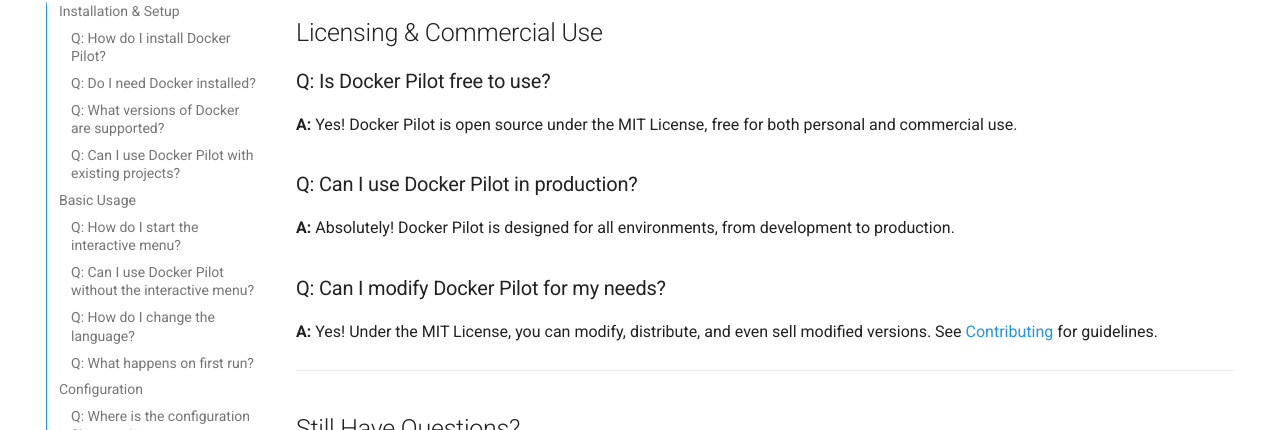
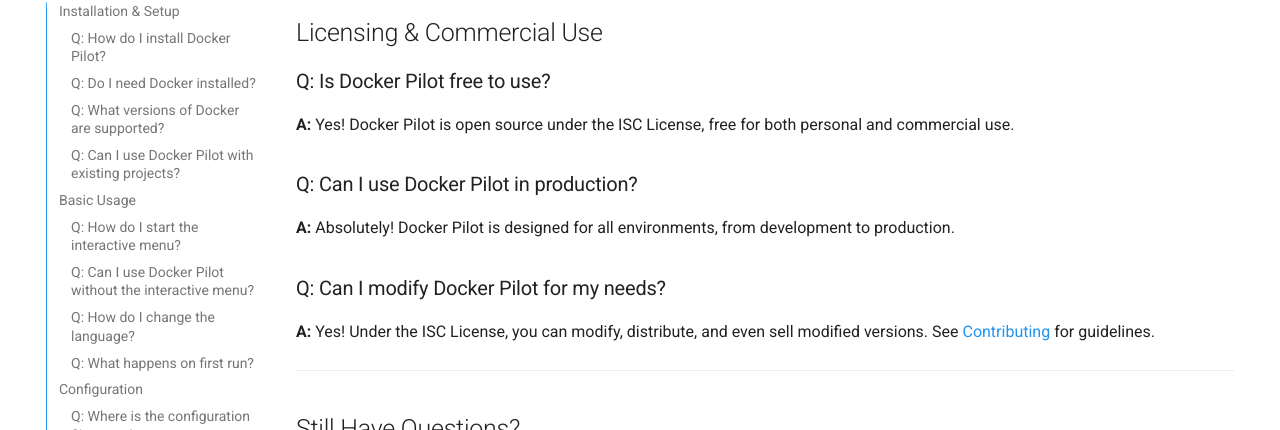
Before and after one commit to Jonhvmp/docker-pilot, an MkDocs documentation site: the page built from docs/faq.md, in a window 1280 px wide and 900 px high, scrolled down 7469 px. Shown: the part 145-575 px from the top of the window. Built offline with MkDocs 1.6.1 and Material for MkDocs 9.7.7, drawn with Linux system fonts in a browser that asks for light colours; comment, search, counter and statistics services are not loaded; the version menu is left out.

Commit message:
feat: Adicionar licença ISC ao projeto

```diff
--- a/docs/faq.md
+++ b/docs/faq.md
@@ -352,7 +352,7 @@
 
 ### Q: Is Docker Pilot free to use?
 
-**A:** Yes! Docker Pilot is open source under the MIT License, free for both personal and commercial use.
+**A:** Yes! Docker Pilot is open source under the ISC License, free for both personal and commercial use.
 
 ### Q: Can I use Docker Pilot in production?
 
@@ -360,7 +360,7 @@
 
 ### Q: Can I modify Docker Pilot for my needs?
 
-**A:** Yes! Under the MIT License, you can modify, distribute, and even sell modified versions. See [Contributing](development/contributing.md) for guidelines.
+**A:** Yes! Under the ISC License, you can modify, distribute, and even sell modified versions. See [Contributing](development/contributing.md) for guidelines.
 
 ---
 
```
Also changed, not shown: docs/examples/plugins.md (+1 -1 lines), docs/index.md (+1 -1 lines), 2 other files.
